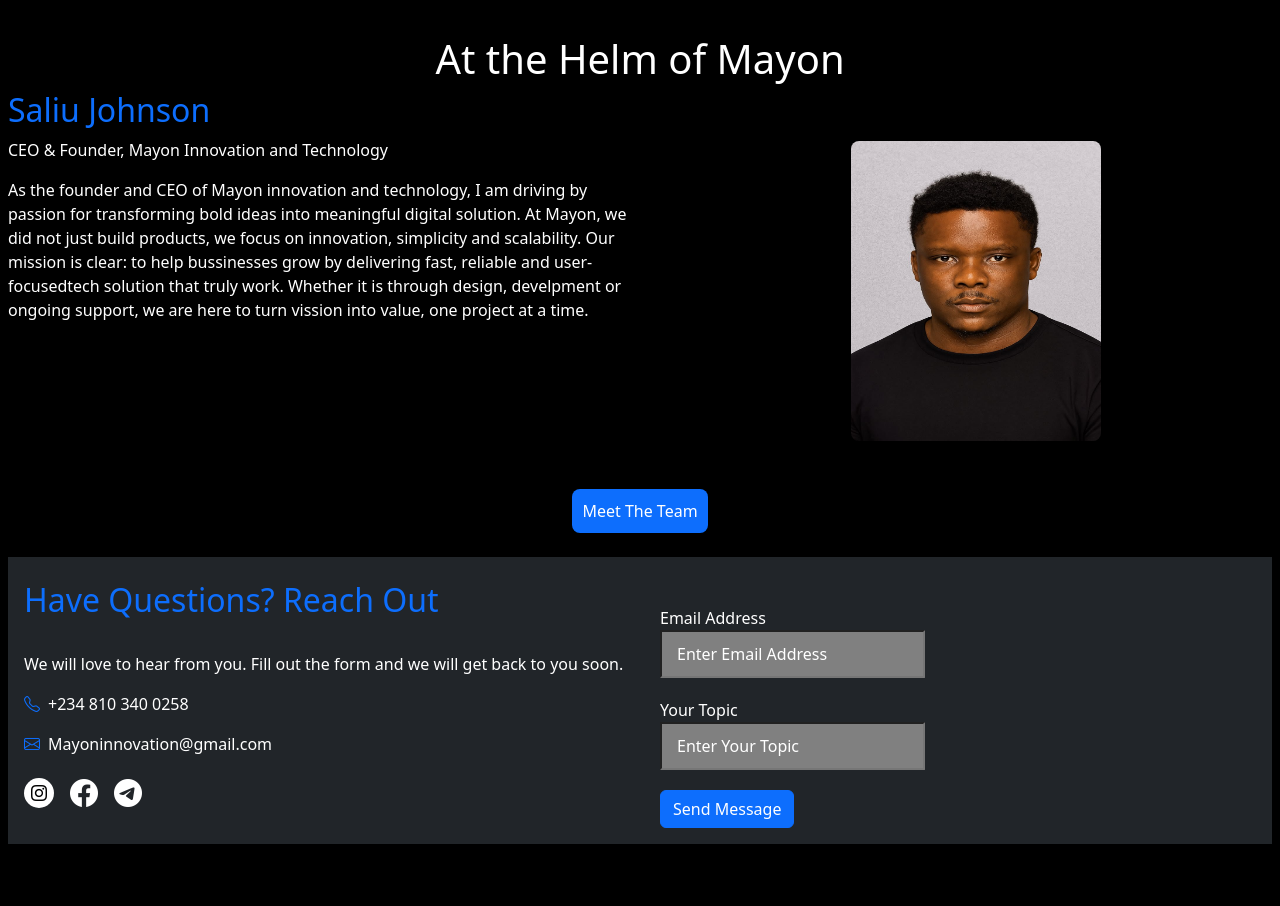
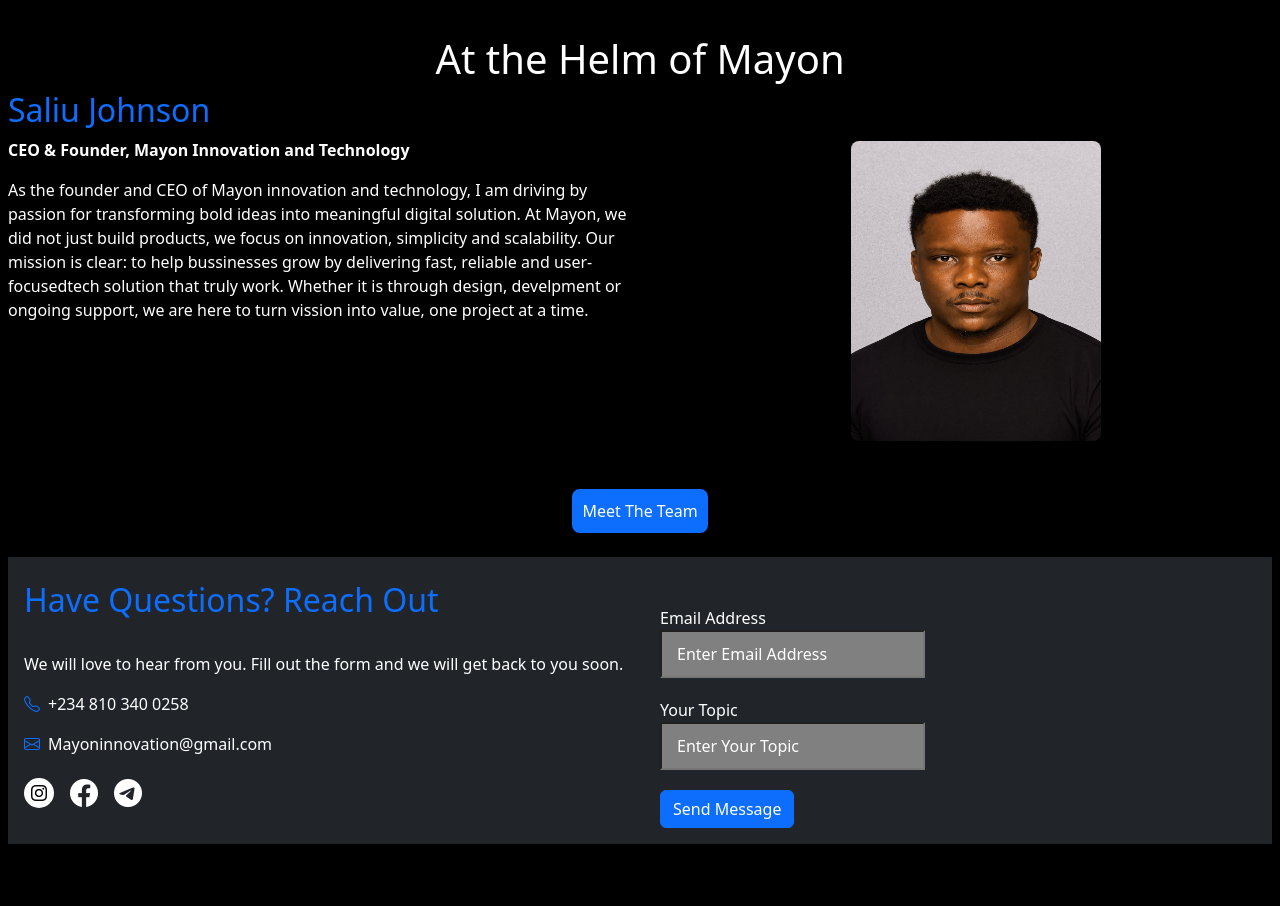
Before and after one commit to Azeezbank/mayon, a Next.js app: page / in a window 1280 px wide. Shown: the part 3400-4306 px from the top of the page. Built offline with nearby package versions, Linux system fonts and the light colour scheme.

Commit message:
Update page.tsx

```diff
--- a/src/app/page.tsx
+++ b/src/app/page.tsx
@@ -291,7 +291,7 @@
                         <div className={Styles.grid_passport}>
                             <div>
                                 <h2 className="text-primary">Saliu Johnson</h2>
-                                <p className="text-white">CEO & Founder, Mayon Innovation and Technology </p>
+                                <p className="text-white fw-bold">CEO & Founder, Mayon Innovation and Technology </p>
                                 <p className="text-white">As the founder and CEO of Mayon innovation and technology, I am driving by passion for transforming bold ideas into meaningful digital solution. At Mayon, we did not just build products,
                                     we focus on innovation, simplicity and scalability. Our mission is clear: to help bussinesses grow by delivering fast, reliable and user-focusedtech solution that truly work. Whether it is through design, develpment
                                     or ongoing support, we are here to turn vission into value, one project at a time.
```
